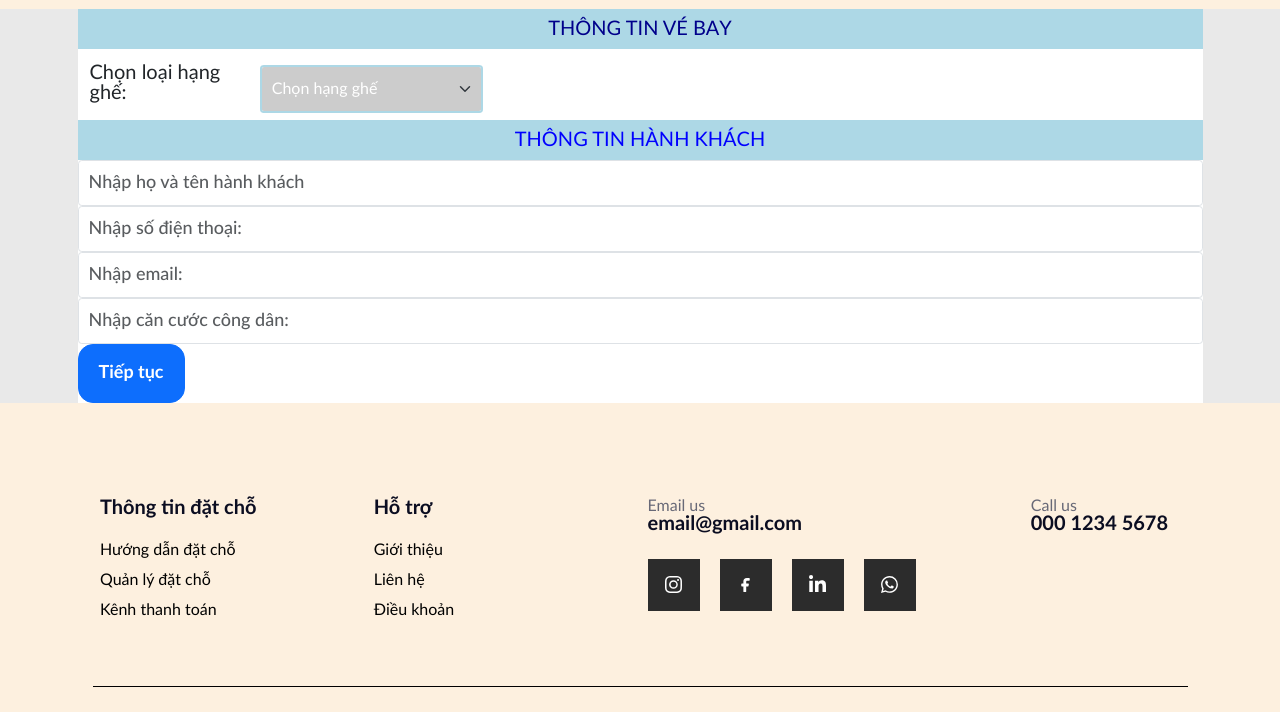
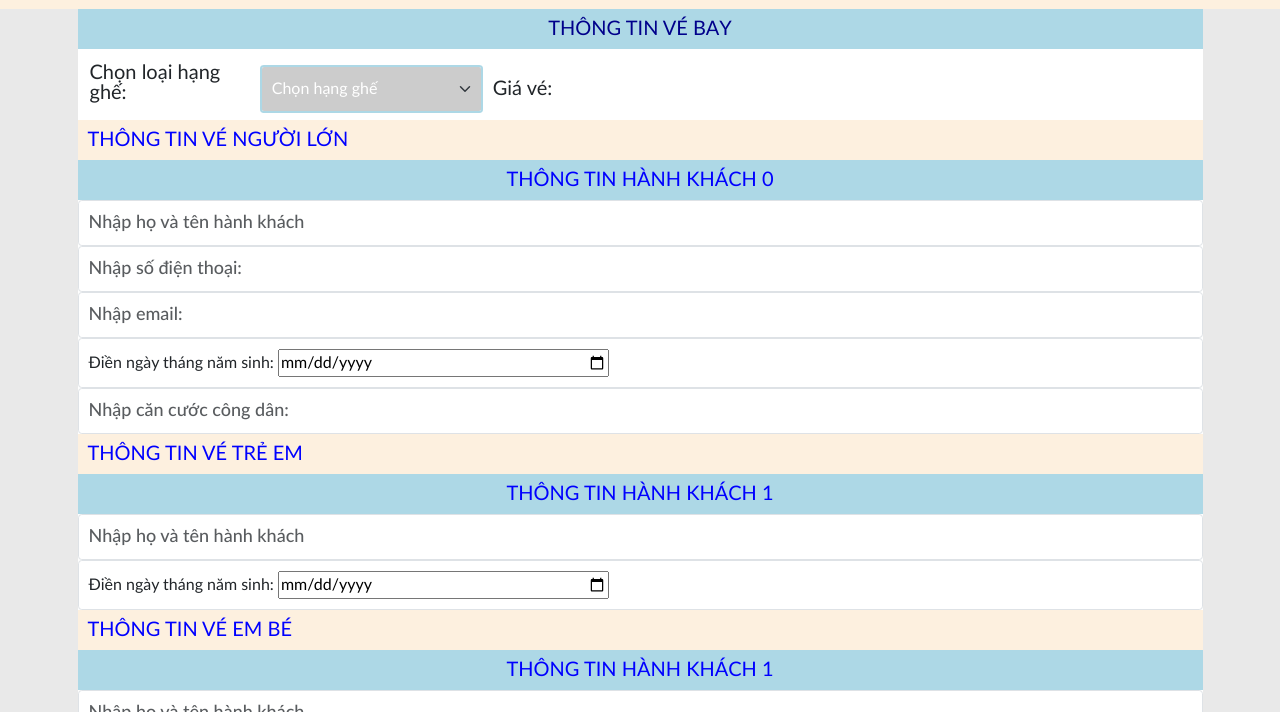
Before and after one commit to peterhuynh2004/QLChuyenBay, a Flask app: page /datveonline in a window 1280 px wide. Shown: the part 189-901 px from the top of the page. Run offline with Flask 3, Linux system fonts and the light colour scheme; a user stored in the database is signed in; tables that the repository leaves empty hold one stand-in row (values such as "Sample post"); some libraries are stand-ins or nearby versions.

Commit message:
'update'

```diff
--- a/appQLChuyenBay/index.py
+++ b/appQLChuyenBay/index.py
@@ -259,6 +259,12 @@
     SanBayDi = request.args.get('NoiDi').split('(')[0].strip()
     SanBayDen = request.args.get('NoiDen').split('(')[0].strip()
     ngayDi = request.args.get('Date')
+    veNguoiLon = request.args.get('SLNguoiLon')
+    veTreEm = request.args.get('SLTreEm')
+    veEmBe = request.args.get('SLEmBe')
+    session['veNguoiLon'] = veNguoiLon
+    session['veTreEm'] = veTreEm
+    session['veEmBe'] = veEmBe
     id_SanBayDi = dao.get_id_San_Bay(SanBayDi)
     id_SanBayDen = dao.get_id_san_bay(SanBayDen)
     flight = dao.load_flight(noiDi=id_SanBayDi, noiDen=id_SanBayDen, ngayDi=ngayDi)
@@ -272,35 +278,37 @@
     if request.method == 'POST':
         # Lấy giá trị từ form
         hangGhe = request.form.get('hangGhe')
-        fullName = request.form.get('fullName')
-        phone = request.form.get('phone')
-        email = request.form.get('email')
-        cccd = request.form.get('cccd')
-
+        fullNameNguoiLon = []
+        phone = []
+        email = []
+        ngaySinhNguoiLon = []
+        cccd = []
+        for i in range(int(session['veNguoiLon'])):
+            fullNameNguoiLon.append(request.form.getlist(f'fullNameNguoiLon[{i}]'))
+            phone.append(request.form.getlist(f'phone[{i}]'))
+            email.append(request.form.getlist(f'email[{i}]'))
+            ngaySinhNguoiLon.append(request.form.getlist(f'ngaySinhNguoiLon[{i}]'))
+            cccd.append(request.form.getlist(f'cccd[{i}]'))
         # Lưu thông tin vào session
         session['hangGhe'] = hangGhe
-        session['fullName'] = fullName
+        session['fullNameNguoiLon'] = fullNameNguoiLon
         session['phone'] = phone
         session['email'] = email
         session['cccd'] = cccd
-
+        session['ngaySinhNguoiLon'] = ngaySinhNguoiLon
         # Chuyển sang bước tiếp theo
         return redirect('thongtindatve')
-    # Lấy thông tin từ session nếu đã được lưu
-    hangGhe = session.get('hangGhe', '')
-    fullName = session.get('fullName', '')
-    phone = session.get('phone', '')
-    email = session.get('email', '')
-    cccd = session.get('cccd', '')
-    return render_template('datveonline.html', hangGhe=hangGhe, fullName=fullName, phone=phone, email=email, cccd=cccd)
+    return render_template('datveonline.html', veNguoiLon=int(session['veNguoiLon']), veTreEm=int(session['veTreEm']), veEmBe=int(session['veEmBe']))
 
 
 @app.route("/thongtindatve", methods=['GET', 'POST'])
 def thongtindatve():
+    fullNameNguoiLon = session.get('fullNameNguoiLon',[])
     return render_template('thongtindatve.html',
-                           fullName=session['fullName'],
-                           email=session['email'],
-                           cccd=session['cccd'])
+                           veNguoiLon=int(session['veNguoiLon']),
+                           veTreEm=int(session['veTreEm']),
+                           veEmBe=int(session['veEmBe']),
+                           fullNameNguoiLon=fullNameNguoiLon)
 
 
 if __name__ == '__main__':
--- a/appQLChuyenBay/static/css/style.css
+++ b/appQLChuyenBay/static/css/style.css
@@ -992,3 +992,22 @@
 .card-body .card-text{
     font-size: 20px !important;
 }
+
+/* CSS cho lỗi thông báo */
+.error-message {
+    color: red; /* Màu chữ đỏ để nổi bật lỗi */
+    font-size: 14px; /* Kích thước chữ vừa phải */
+    margin-top: 5px; /* Khoảng cách trên so với trường nhập liệu */
+    font-weight: bold; /* In đậm để dễ nhận diện */
+}
+
+/* Đảm bảo không làm ảnh hưởng layout khi không có lỗi */
+.error-message:empty {
+    display: none; /* Ẩn khi không có nội dung lỗi */
+}
+
+/* Tùy chọn thêm cho form nhập liệu khi có lỗi */
+.form-control.error {
+    border-color: red; /* Viền màu đỏ cho trường có lỗi */
+    background-color: #fff5f5; /* Nền nhạt để cảnh báo */
+}
--- a/appQLChuyenBay/static/js/index.js
+++ b/appQLChuyenBay/static/js/index.js
@@ -288,62 +288,80 @@
 // Đảm bảo vị trí slide không bị thay đổi khi resize màn hình
 window.addEventListener('resize', updateSlidePosition);
 
-//kiểm tra thông tin trang đặt vé
+// Kiểm tra thông tin trang đặt vé
 function kiemTraThongTin(event, nextStep) {
-    // Ngăn chặn hành vi mặc định của form (gửi form và tải lại trang)
+    // Ngăn chặn hành vi mặc định của form
     event.preventDefault();
-    // Tạo 1 biến giữ trạng thái thông tin hợp lệ
+
+    // Tạo biến giữ trạng thái thông tin hợp lệ
     let isValid = true;
-    // Kiểm tra hạng ghế:
+
+    // Kiểm tra từng trường nhập liệu dựa trên lớp CSS
+    const checkFields = (selector, errorSelector, validator, errorMessage) => {
+        const fields = document.querySelectorAll(selector);
+        const errors = document.querySelectorAll(errorSelector);
+
+        fields.forEach((field, index) => {
+            const value = field.value.trim();
+            if (!validator(value)) {
+                errors[index].textContent = errorMessage;
+                isValid = false;
+            } else {
+                errors[index].textContent = '';
+            }
+        });
+    };
+
+    // Kiểm tra hạng ghế
     const hangGhe = document.getElementById('hangGhe');
     const hangGheError = document.getElementById('hangGheError');
     if (hangGhe.value.trim() === '') {
-        hangGheError.textContent = 'Vui lòng chọn hạng ghế của bạn!'
+        hangGheError.textContent = 'Vui lòng chọn hạng ghế của bạn!';
         isValid = false;
-    } else{
+    } else {
         hangGheError.textContent = '';
     }
+
     // Kiểm tra họ và tên
-    const fullName = document.getElementById('fullName');
-    const fullNameError = document.getElementById('fullNameError');
-    if (fullName.value.trim() === '') {
-        fullNameError.textContent = 'Họ và tên không được để trống.';
-        isValid = false;
+    checkFields(
+        '.form-control.fullName',
+        '.error-message.fullNameError',
+        value => value !== '',
+        'Họ và tên không được để trống.'
+    );
+
+    // Kiểm tra số điện thoại
+    checkFields(
+        '.form-control.phone',
+        '.error-message.phoneError',
+        value => /^[0-9]{10}$/.test(value),
+        'Số điện thoại phải là 10 chữ số.'
+    );
+
+    // Kiểm tra email
+    checkFields(
+        '.form-control.email',
+        '.error-message.emailError',
+        value => /^[^\s@]+@[^\s@]+\.[^\s@]+$/.test(value),
+        'Email không hợp lệ.'
+    );
+
+    // Kiểm tra căn cước công dân (CCCD)
+    checkFields(
+        '.form-control.cccd',
+        '.error-message.cccdError',
+        value => /^[0-9]{12}$/.test(value),
+        'CCCD phải là 12 chữ số.'
+    );
+
+    // Nếu thông tin hợp lệ, tiến đến bước tiếp theo
+    if (isValid) {
+        document.getElementById('form1').submit(); // Gửi form hoặc di chuyển bước
+    }
+
+    if (!isValid) {
+        field.classList.add('error'); // Thêm lớp 'error'
     } else {
-        fullNameError.textContent = '';
-    }
-    // Kiểm tra số điện thoại
-    const phone = document.getElementById('phone');
-    const phoneError = document.getElementById('phoneError');
-    const phoneRegex = /^[0-9]{10}$/; // Sử dụng biểu thức chính quy để kiểm tra định dạng số điện thoại
-    if (!phoneRegex.test(phone.value)) {
-        phoneError.textContent = 'Số điện thoại phải là 10 chữ số.';
-        isValid = false;
-    } else {
-        phoneError.textContent = '';
-    }
-    // Kiểm tra email
-    const email = document.getElementById('email');
-    const emailError = document.getElementById('emailError');
-    const emailRegex = /^[^\s@]+@[^\s@]+\.[^\s@]+$/;
-    if (!emailRegex.test(email.value)) {
-        emailError.textContent = 'Email không hợp lệ.';
-        isValid = false;
-    } else {
-        emailError.textContent = '';
-    }
-    // Kiểm tra căn cước công dân (CCCD)
-    const cccd = document.getElementById('cccd');
-    const cccdError = document.getElementById('cccdError');
-    const cccdRegex = /^[0-9]{12}$/;
-    if (!cccdRegex.test(cccd.value)) {
-        cccdError.textContent = 'CCCD phải là 12 chữ số.';
-        isValid = false;
-    } else {
-        cccdError.textContent = '';
-    }
-    // Nếu tất cả thông tin hợp lệ, di chuyển sang bước tiếp theo
-    if (isValid) {
-        document.getElementById('form1').submit(); // Di chuyển đến bước tiếp theo
+        field.classList.remove('error'); // Xóa lớp 'error'
     }
 }
--- a/appQLChuyenBay/templates/datveonline.html
+++ b/appQLChuyenBay/templates/datveonline.html
@@ -12,36 +12,99 @@
                     <div style=" font-size: 20px; width: 15%; padding-bottom: 12px; padding-left: 7px;"> Chọn loại hạng ghế:</div>
                     <select class="form-select form-control form-group" id="hangGhe" name="hangGhe" style="width: 20%">
                         <option value="" selected>Chọn hạng ghế</option>
-                        <option value="Phổ thông">Phổ thông</option>
-                        <option value="Phổ thông đặt biệt">Phổ thông đặt biệt</option>
-                        <option value="Thương gia">Thương gia</option>
-                        <option value="Hạng nhất">Hạng nhất</option>
+                        <option value="0">Phổ thông</option>
+                        <option value="1">Phổ thông đặt biệt</option>
+                        <option value="2">Thương gia</option>
+                        <option value="3">Hạng nhất</option>
                     </select>
+                    <p style="font-size: 20px"> Giá vé: </p>
                     <div class="error-message" id="hangGheError" style="width: 50%"></div>
                 </div>
             </div>
         </div>
+
+        {% if veNguoiLon %}
+            <h1 style=" color: blue; background-color:#fdf0df; font-size: 20px; padding: 10px">
+                        THÔNG TIN VÉ NGƯỜI LỚN
+            </h1>
+            {% for v in range(0, veNguoiLon) %}
                 <h1 style="text-align: center; color: blue; background-color: lightblue; font-size: 20px; padding: 10px">
-            THÔNG TIN HÀNH KHÁCH
+                    THÔNG TIN HÀNH KHÁCH {{ v }}
                 </h1>
+                <div>
                     <div class="form-group">
-            <input type="text" class="form-control" id="fullName" name="fullName"
+                        <input type="text" class="form-control fullName" name="fullNameNguoiLon[{{ v }}]"
                                placeholder="Nhập họ và tên hành khách" required>
-            <div class="error-message" id="fullNameError"></div>
+                        <div class="error-message fullNameError" ></div>
                     </div>
                     <div class="form-group">
-            <input type="text" class="form-control" id="phone" name="phone" placeholder="Nhập số điện thoại:" required>
-            <div class="error-message" id="phoneError"></div>
+                        <input type="text" class="form-control phone"  name="phone[{{ v }}]" placeholder="Nhập số điện thoại:"
+                               required>
+                        <div class="error-message phoneError" ></div>
                     </div>
                     <div class="form-group">
-            <input type="email" class="form-control" id="email" name="email" placeholder="Nhập email: " required>
-            <div class="error-message" id="emailError"></div>
+                        <input type="email" class="form-control email" name="email[{{ v }}]" placeholder="Nhập email: " required>
+                        <div class="error-message emailError" ></div>
+                    </div>
+                    <div class="form-group" >
+                        <div class="form-control">Điền ngày tháng năm sinh:
+                            <input type="date"  style="width: 30%" required name="ngaySinhNguoiLon[{{ v }}]">
+                        </div>
                     </div>
                     <div class="form-group">
-            <input type="text" class="form-control" id="cccd" name="cccd" placeholder="Nhập căn cước công dân:"
+                        <input type="text" class="form-control cccd"  name="cccd[{{ v }}]" placeholder="Nhập căn cước công dân:"
                                required>
-            <div class="error-message" id="cccdError"></div>
+                        <div class="error-message cccdError" ></div>
                     </div>
+                </div>
+            {% endfor %}
+        {% endif %}
+
+        {% if veTreEm %}
+            <h1 style=" color: blue; background-color:#fdf0df; font-size: 20px; padding: 10px">
+                        THÔNG TIN VÉ TRẺ EM
+            </h1>
+            {% for v in range(1, veTreEm+1) %}
+                <h1 style="text-align: center; color: blue; background-color: lightblue; font-size: 20px; padding: 10px">
+                    THÔNG TIN HÀNH KHÁCH {{ v }}
+                </h1>
+                <div>
+                    <div class="form-group">
+                        <input type="text" class="form-control fullName" name="fullNameTreEm[{{ v }}]"
+                               placeholder="Nhập họ và tên hành khách" required>
+                        <div class="error-message fullNameError" ></div>
+                    </div>
+                    <div class="form-group" >
+                        <div class="form-control">Điền ngày tháng năm sinh:
+                            <input type="date"  style="width: 30%" required name="ngaySinhTreEm[{{ v }}]">
+                        </div>
+                    </div>
+                </div>
+            {% endfor %}
+        {% endif %}
+
+        {% if veEmBe %}
+        <h1 style=" color: blue; background-color:#fdf0df; font-size: 20px; padding: 10px">
+                    THÔNG TIN VÉ EM BÉ
+        </h1>
+            {% for v in range(1, veEmBe+1) %}
+                <h1 style="text-align: center; color: blue; background-color: lightblue; font-size: 20px; padding: 10px">
+                    THÔNG TIN HÀNH KHÁCH {{ v }}
+                </h1>
+                <div>
+                    <div class="form-group">
+                        <input type="text" class="form-control fullName" name="fullNameEmBe[{{ v }}]"
+                               placeholder="Nhập họ và tên hành khách" required>
+                        <div class="error-message fullNameError" ></div>
+                    </div>
+                    <div class="form-group" >
+                        <div class="form-control">Điền ngày tháng năm sinh:
+                            <input type="date"  style="width: 30%" required name="ngaySinhEmBe[{{ v }}]" >
+                        </div>
+                    </div>
+                </div>
+            {% endfor %}
+        {% endif %}
         <div class="button  -container">
             <button type="submit" name="form1_submit" onclick="kiemTraThongTin(event, 2)" class="btn btn-primary"
                     value="Tiep tuc">Tiếp tục
@@ -49,37 +112,4 @@
         </div>
     </form>
 </div>
-<!--<div id="formStep2" class="form-container">-->
-<!--    <h1 style="text-align: center; color: darkblue; background-color: lightblue; font-size: 20px; padding: 10px">-->
-<!--        CHỌN TIỆN ÍCH CHO CHUYẾN BAY-->
-<!--    </h1>-->
-<!--    <form id="form2">-->
-<!--        <div class="form-group">-->
-<!--            <input type="text" class="form-control" value=" Họ và tên hành khách:  {{ session['fullName'] }}" disabled>-->
-<!--        </div>-->
-<!--        <div class="form-group">-->
-<!--            <input type="text" class="form-control" value=" Số điên thoại:  {{ session['phone'] }}" disabled>-->
-<!--        </div>-->
-<!--        <div class="form-group">-->
-<!--            <input type="text" class="form-control" value=" Email:  {{ session['email'] }}" disabled>-->
-<!--        </div>-->
-<!--        <div class="form-group">-->
-<!--            <input type="text" class="form-control" value=" Căn cước công dân:  {{ session['cccd'] }}" disabled>-->
-<!--        </div>-->
-<!--        <input type="text" placeholder="Nhập CCCD" class="form-control"><br>-->
-<!--        <div class="button-container">-->
-<!--            <button type="button" onclick="nextForm(3)" class="btn btn-primary">Tiếp tục</button>-->
-<!--            <button type="button" onclick="prevForm(1)" class="btn btn-danger">Quay lại</button>-->
-<!--        </div>-->
-<!--    </form>-->
-<!--</div>-->
-<!--<div id="formStep3" class="form-container">-->
-<!--    <h2>HELLO {{fullName}}</h2>-->
-<!--    <p>Vui lòng kiểm tra thông tin trước khi gửi!</p>-->
-<!--    <div class="button-container">-->
-<!--        <button type="submit" class="btn btn-success">Hoàn tất</button>-->
-<!--        <button type="button" onclick="prevForm(2)" class="btn btn-danger">Quay lại</button>-->
-<!--    </div>-->
-<!--</div>-->
-
 {% endblock %}
```
Also changed, not shown: appQLChuyenBay/templates/thongtindatve.html (+22 -20 lines), appQLChuyenBay/templates/timkiemchuyenbay.html (+7 -6 lines). Lines whose indentation alone changed are shown as unchanged.
